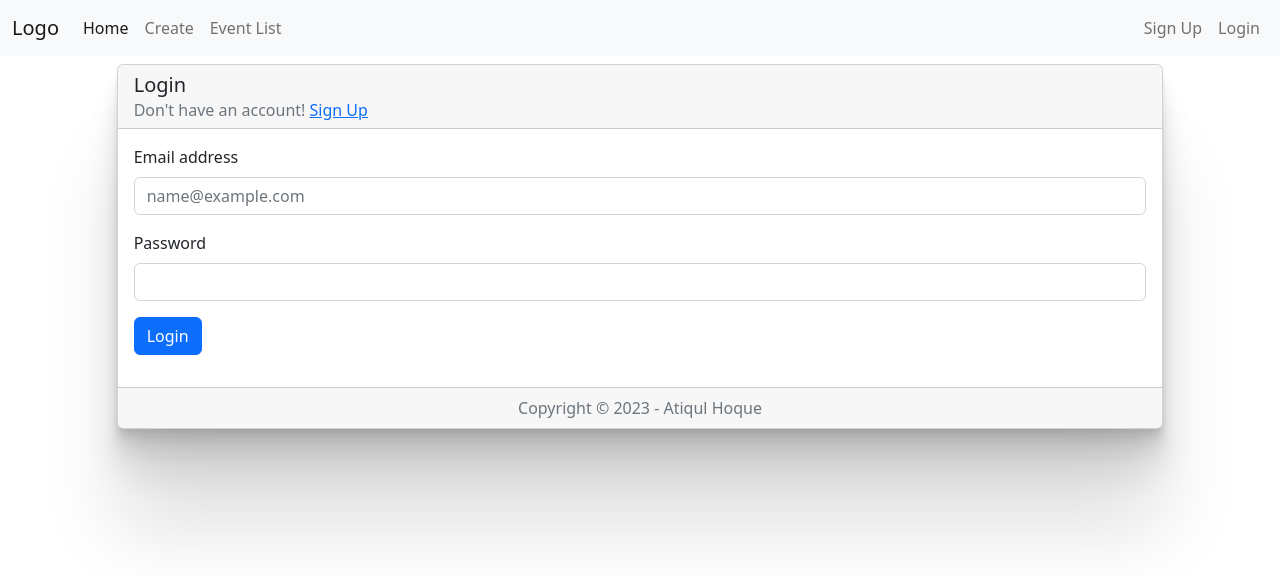
After one commit to atiqbaqi/crud-frontend, a Node server app: page /login in a window 1280 px wide. The commit adds this page. Shown: the top 576 px of the page. Run offline with Node 20, Linux system fonts and the light colour scheme; some libraries are stand-ins or nearby versions.

Commit message:
user session login working

```diff
--- a/app.js
+++ b/app.js
@@ -2,6 +2,13 @@ const express = require('express');
 const app = express();
 require('dotenv').config();
 const route = require('./routes/route');
+const session = require('express-session');
+
+app.use(session({
+    secret: 'your-secret-key',
+    resave: false,
+    saveUninitialized: false
+}));
 
 const app_port=process.env.APP_PORT || 8081;
 // Tell Express to use EJS as the template engine
--- a/controller/EventController.js
+++ b/controller/EventController.js
@@ -34,7 +34,8 @@ module.exports = {
 
     async listEvents(req,res){
         try {
-            return res.render('events');
+            const user_name = req.session.user_name;
+            return res.render('events',{user_name});
         } catch (error) {
             console.log(error);
             return res.render('events');
@@ -106,7 +107,8 @@ module.exports = {
                 console.log(error);
             });
             console.log(event);
-            return res.render('edit',{event:event});
+            const user_name = req.session.user_name;
+            return res.render('edit',{event:event,user_name:user_name});
         } catch (error) {
             console.log(error);
             return res.render('create');
--- a/package.json
+++ b/package.json
@@ -15,6 +15,7 @@
     "dotenv": "^16.0.3",
     "ejs": "^3.1.8",
     "express": "^4.18.2",
+    "express-session": "^1.17.3",
     "moment": "^2.29.4",
     "nodemon": "^2.0.20"
   }
--- a/routes/route.js
+++ b/routes/route.js
@@ -1,27 +1,45 @@
 const router = require('express').Router();
 const EventController = require('../controller/EventController');
-const auth = require('../middleware/auth');
+const AuthController = require('../controller/AuthController');
+const {auth, checkLoggedIn} = require('../middleware/auth');
 
 //create page
-router.get('/create', async (req, res)=> {
-    res.render('create');
+router.get('/create', checkLoggedIn, async (req, res)=> {
+    const user_name = req.session.user_name;
+    res.render('create', {user_name});
 });
 
 //edit page
-router.get('/edit/:id', auth, EventController.getEvent);
-router.post('/edit/:id', auth, EventController.editEvent);
+router.get('/edit/:id', checkLoggedIn, auth, EventController.getEvent);
+router.post('/edit/:id', checkLoggedIn, auth, EventController.editEvent);
 
 //create a new event
-router.post('/create', auth, EventController.createEvent);
+router.post('/create', checkLoggedIn, auth, EventController.createEvent);
 
 //list events
-router.get('/events', EventController.listEvents);
+router.get('/events', checkLoggedIn, EventController.listEvents);
 
 //pagination for datatable
-router.get('/server-side-processing', auth,EventController.serverSideProcessing);
+router.get('/server-side-processing', checkLoggedIn, auth,EventController.serverSideProcessing);
 
 //delete event
-router.get('/delete/:id', auth, EventController.deleteEvent);
+router.get('/delete/:id', checkLoggedIn, auth, EventController.deleteEvent);
+
+//signup
+router.get('/signup', async (req, res)=> {
+    res.render('signup');
+});
+router.post('/signup', AuthController.signup);
+
+//login
+router.get('/login', async (req, res)=> {
+    const user_name = req.session.user_name;
+    res.render('login',{user_name});
+});
+router.post('/login', AuthController.login);
+
+//logout
+router.get('/logout', AuthController.logout);
 
 //error page
 router.get('/error', async (req, res)=> {
--- a/views/create.ejs
+++ b/views/create.ejs
@@ -1,4 +1,4 @@
-<%- include('./layout/header'); -%>
+<%- include('./layout/header', { user_name: user_name }); -%>
 
 <div class="container-fluid">
     <div class="card col-md-10" style="margin: .5rem;">
--- a/views/edit.ejs
+++ b/views/edit.ejs
@@ -1,4 +1,4 @@
-<%- include('./layout/header'); -%>
+<%- include('./layout/header', { user_name: user_name }); -%>
 
 <div class="container-fluid">
     <div class="card col-md-10" style="margin: .5rem;">
--- a/views/events.ejs
+++ b/views/events.ejs
@@ -1,4 +1,4 @@
-<%- include('./layout/header'); -%>
+<%- include('./layout/header', { user_name: user_name }); -%>
 
 <div class="container-fluid">
     <div class="card col-md-10" style="margin: .5rem;">
--- a/views/layout/header.ejs
+++ b/views/layout/header.ejs
@@ -48,19 +48,33 @@
               </li>
             </ul>
             <ul class="navbar-nav">
+              <% if (typeof user_name == 'undefined') { %>
+                <li class="nav-item">
+                  <a class="nav-link" href="/signup">Sign Up</a>
+                </li>
+                <li class="nav-item">
+                  <a class="nav-link" href="/login">Login</a>
+                </li>
+              <% } %>
+
+              <% if (typeof user_name !== 'undefined') { %>
+                <li class="nav-item">
+                  <a class="nav-link">Welcome, <%= user_name %>!</a>
+                </li>
                 <li class="nav-item dropdown">
                   <a class="nav-link dropdown-toggle" href="#" id="navbarDropdownMenuLink" role="button" data-bs-toggle="dropdown" aria-expanded="false">
                     My Account
                   </a>
                   <ul class="dropdown-menu dropdown-menu-end" aria-labelledby="navbarDropdownMenuLink">
                     <li>
-                    <a class="dropdown-item" href="#">Login</a>
+                      <a class="dropdown-item" href="/profile">Profile</a>
                     </li>
                     <li>
-                    <a class="dropdown-item" href="#">Logout</a>
+                      <a class="dropdown-item" href="/logout">Logout</a>
                     </li>
                   </ul>
                 </li>
+              <% } %>
             </ul>
           </div>
         </div>
--- /dev/null
+++ b/views/login.ejs
@@ -0,0 +1,32 @@
+<%- include('./layout/header'); -%>
+
+<div class="container-fluid">
+    <div class="card col-md-10" style="margin: .5rem;">
+        <div class="card-header">
+            <h5 class="card-title">Login</h5>
+            <h6 class="card-subtitle text-muted">Don't have an account! <a href="/signup">Sign Up</a></h6>
+        </div>
+        <div class="card-body">
+            <form method="post" url="/login" id="myform">
+                <div class="mb-3">
+                    <label for="email" class="form-label">Email address</label>
+                    <input type="email" class="form-control" id="email" name="email" placeholder="name@example.com">
+                </div>
+                <div class="mb-3">
+                    <label for="inputPassword" class="form-label">Password</label>
+                    <input type="password" class="form-control" id="inputPassword" name="password" required>
+                </div>
+                <div class="mb-3">
+                    <button type="submit" class="btn btn-primary">Login</button>
+                </div>
+            </form>
+        </div>
+        <div class="card-footer text-muted text-center">
+            Copyright &copy; 2023 - Atiqul Hoque
+        </div>
+    </div>
+</div>
+
+<%- include('./layout/scripts'); -%>
+
+<%- include('./layout/footer'); -%>
```
Also changed, not shown: controller/AuthController.js (added, +62 -0 lines), middleware/auth.js (+10 -1 lines), views/signup.ejs (added, +36 -0 lines), 1 other file. Lines whose indentation alone changed are shown as unchanged.
